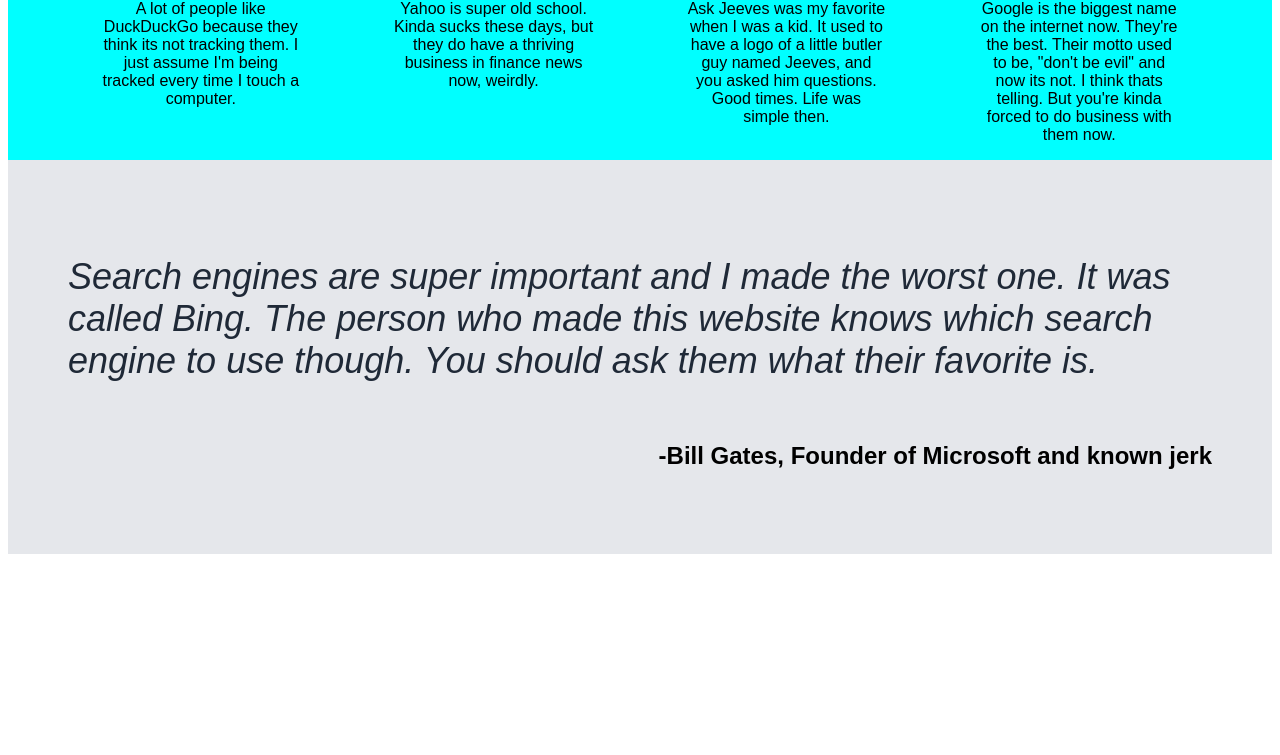
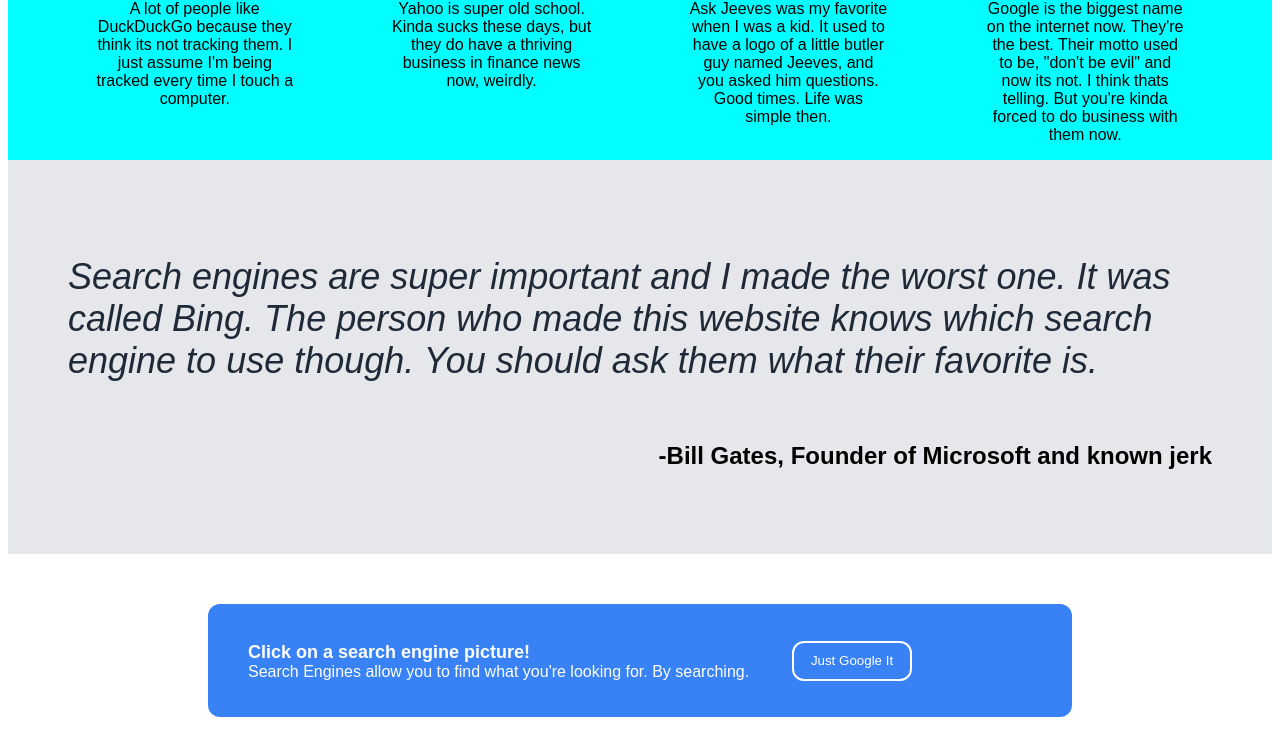
Before and after one commit to nwoodell1/landing-page-project, a plain HTML site: page index.html in a window 1280 px wide. Shown: the part 945-1700 px from the top of the page. Before the commit the page ends 1507 px from the top, so only its background shows below. Drawn offline with Linux system fonts and the light colour scheme.

Commit message:
finished the 4th section with call to action. just have to do the footer

```diff
--- a/index.html
+++ b/index.html
@@ -51,5 +51,14 @@
         <p class="quote">Search engines are super important and I made the worst one. It was called Bing. The person who made this website knows which search engine to use though. You should ask them what their favorite is.</p>
         <p class="attribution">-Bill Gates, Founder of Microsoft and known jerk</p>
     </div>
+    <div class="section4">
+        <div class="calltoaction">
+            <div class="left">
+                <p class="title">Click on a search engine picture!</p>
+                <p class="blurb">Search Engines allow you to find what you're looking for. By searching.</p>
+            </div>
+            <a href="http://www.google.com" target="_blank" class="thatone"><button class="thisone">Just Google It</button></a>
+        </div>
+    </div>
 </body>
 </html>
--- a/stylesheet.css
+++ b/stylesheet.css
@@ -81,10 +81,10 @@
 .picsandsubtext{
     display: flex;
     justify-content: space-evenly;
-    padding: 30px, 40px, 30px, 40px
+    padding: 30px, 40px, 30px, 40px;
     gap: 10px;
     text-align: center;
-
+    flex-wrap: wrap;
 }
 
 .ddg{
@@ -139,3 +139,50 @@
     font-size: 24px;
 
 }
+
+.section4{
+    padding: 50px 200px;
+}
+.calltoaction{
+    background-color: #3882f6;
+    display: flex;
+    justify-content: space-between;
+    padding: 20px 160px 20px 40px;
+    border-radius: 12px;
+    flex-wrap: wrap;
+}
+
+.title{
+    font-weight: bolder;
+    font-size: large;
+    margin-bottom: 0;
+    color: white;
+}
+
+.left{
+    display: flex;
+    flex-direction: column;
+    margin: 0;
+}
+
+.blurb{
+    margin-top: 0;
+    color: white;
+}
+
+.thisone{
+    height: 40px;
+    width: 120px;
+    align-self: center;
+    color: white;
+    background-color: #3882f6;
+    box-shadow: none;
+    border: solid 2px white;
+    border-radius: 12px;
+    margin-bottom: 0;
+}
+
+.thatone{
+    height: 40px;
+    align-self: center;
+}
```
